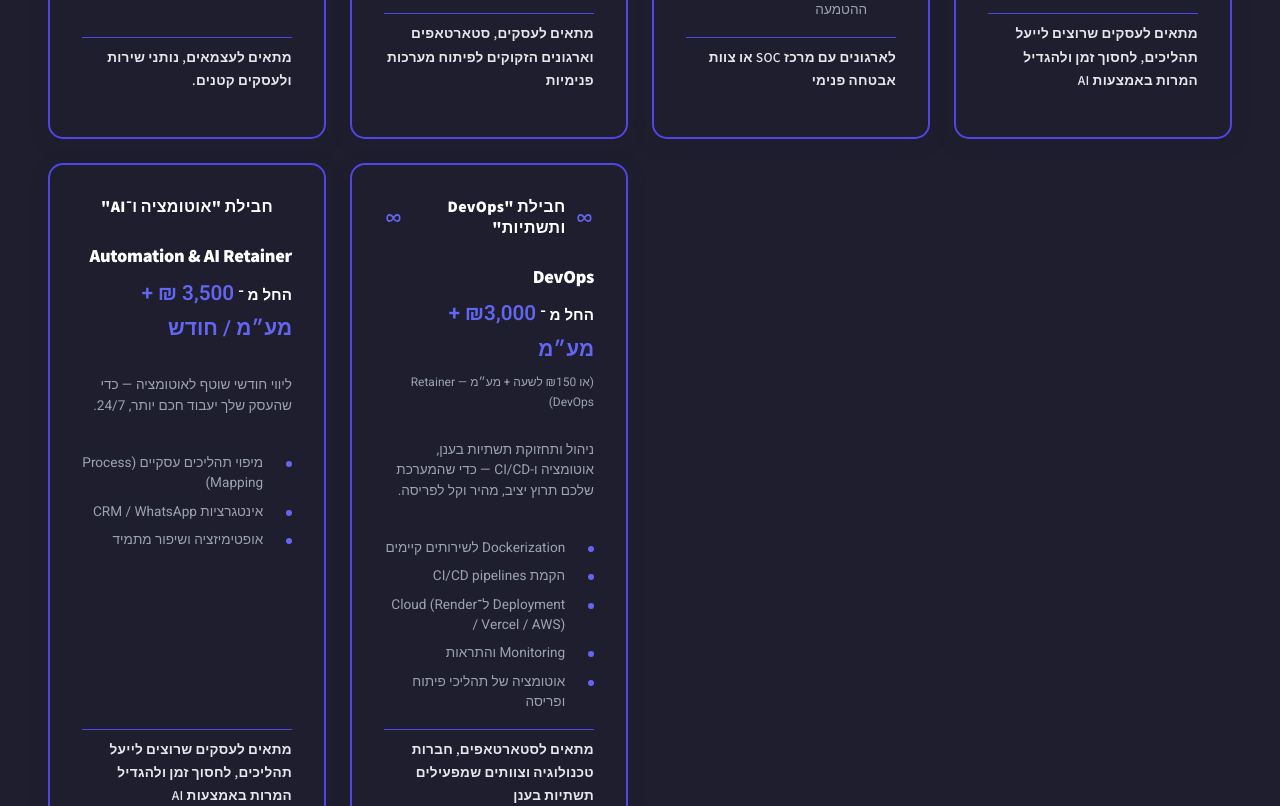
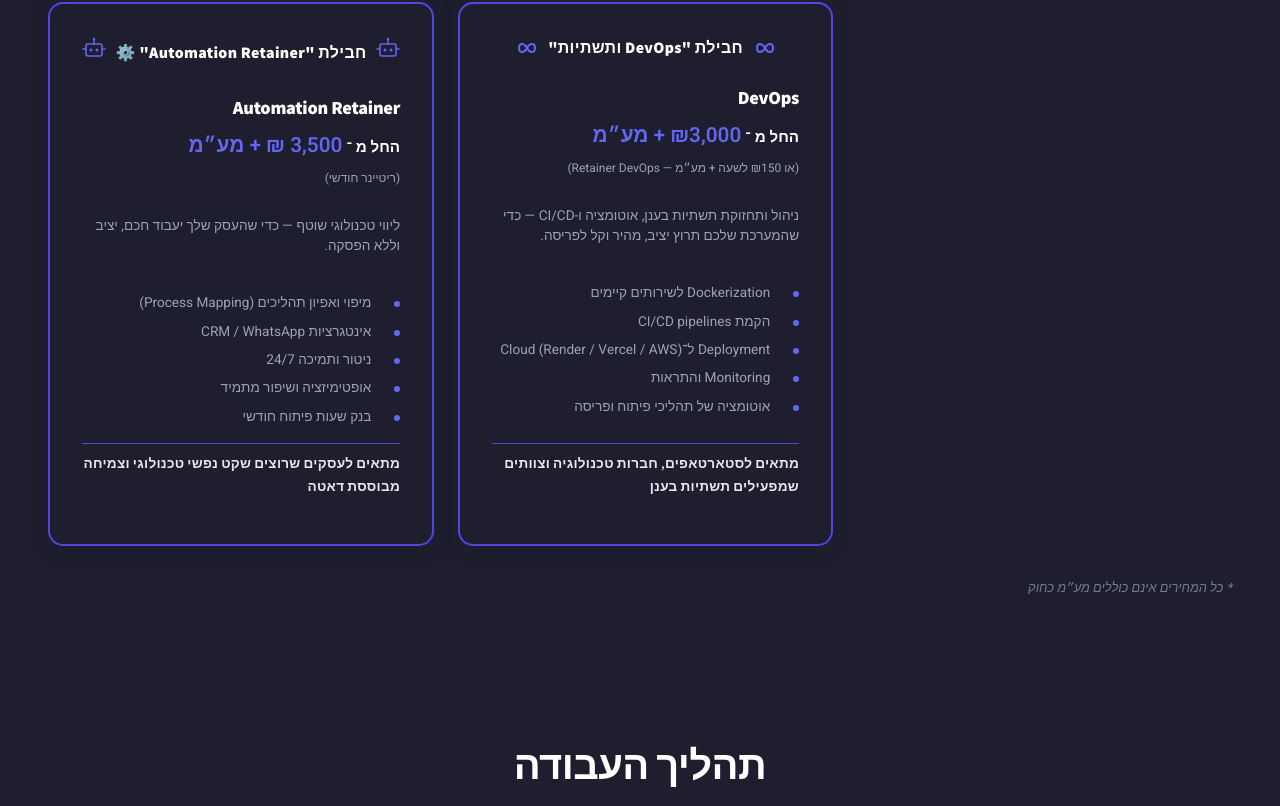
Before and after one commit to PrimeDev-IL/Portfolio, a React (Vite) app: page / in a window 1280 px wide. Shown: the part 2514-3320 px from the top of the page. Built offline with nearby package versions, Linux system fonts and the light colour scheme.

Commit message:
Add Automation Retainer card with updated styles and new AI bot icon

```diff
--- a/src/assets/styles/cmps/Packages.css
+++ b/src/assets/styles/cmps/Packages.css
@@ -25,7 +25,7 @@
 
     >.packages-cards {
         display: grid;
-        grid-template-columns: repeat(4, 1fr);
+        grid-template-columns: repeat(5, 1fr);
         gap: 1.5rem;
         width: 100%;
 
@@ -78,10 +78,16 @@
                 height: 24px;
             }
 
+            .ai-bot-icon {
+                width: 24px;
+                height: 24px;
+            }
+
             .card-eyebrow {
                 font-size: 1rem;
                 font-weight: 700;
                 letter-spacing: 0.02em;
+                white-space: nowrap;
             }
 
             >.card-header {
@@ -193,6 +199,15 @@
 }
 
 
+/* Small Desktop */
+@media (max-width: 1440px) {
+    .packages-container {
+        >.packages-cards {
+            grid-template-columns: repeat(3, 1fr);
+        }
+    }
+}
+
 /* Tablet */
 @media (max-width: 1024px) {
     .packages-container {
@@ -225,7 +240,8 @@
                 .star,
                 .react-icon,
                 .cortex-icon,
-                .infinity-icon {
+                .infinity-icon,
+                .ai-bot-icon {
                     width: 18px;
                     height: 18px;
                 }
--- a/src/cmps/ApplicationCmps/svgIcons.jsx
+++ b/src/cmps/ApplicationCmps/svgIcons.jsx
@@ -187,6 +187,17 @@ export const sharedIcons = {
             <path d="M7 8C5 8 4 10 4 12C4 14 5 16 7 16C9 16 11 14 12 12C13 10 15 8 17 8C19 8 20 10 20 12C20 14 19 16 17 16C15 16 13 14 12 12C11 10 9 8 7 8"
                 stroke="#6366F1" strokeWidth="2" strokeLinecap="round" strokeLinejoin="round" fill="none" />
         </svg>
+    ),
+    aiBot: (
+        <svg className="ai-bot-icon" width="24" height="24" viewBox="0 0 24 24" fill="none" xmlns="http://www.w3.org/2000/svg" aria-hidden="true" focusable="false">
+            <rect x="4" y="8" width="16" height="12" rx="2" stroke="#6366F1" strokeWidth="1.6" fill="none" />
+            <circle cx="9" cy="14" r="1.5" fill="#6366F1" />
+            <circle cx="15" cy="14" r="1.5" fill="#6366F1" />
+            <line x1="12" y1="4" x2="12" y2="8" stroke="#6366F1" strokeWidth="1.6" strokeLinecap="round" />
+            <circle cx="12" cy="3" r="1.2" fill="#6366F1" />
+            <path d="M1 13L4 13" stroke="#6366F1" strokeWidth="1.6" strokeLinecap="round" />
+            <path d="M20 13L23 13" stroke="#6366F1" strokeWidth="1.6" strokeLinecap="round" />
+        </svg>
     )
 }
 
--- a/src/cmps/Packages.jsx
+++ b/src/cmps/Packages.jsx
@@ -95,52 +95,31 @@ export function Packages() {
                     <p className="cta">לארגונים עם מרכז SOC או צוות אבטחה פנימי</p>
                 </article>
 
-                {/* Card 4: Automation & AI Retainer */}
+                {/* Card 4: Automation */}
                 <article className="card" role="listitem">
                     <div className="card-top">
                         <span aria-hidden="true">{sharedIcons.aiBot}</span>
-                        <h3 className="card-eyebrow">חבילת "אוטומציה ו־AI"</h3>
+                        <h3 className="card-eyebrow">חבילת "Automation Retainer" ⚙️</h3>
                         <span aria-hidden="true">{sharedIcons.aiBot}</span>
                     </div>
 
                     <div className="card-header">
-                        <h2 className="card-title">Automation & AI Retainer</h2>
-                        <p className="price">החל מ ־ <span className="price-value">3,500 ₪ + מע״מ / חודש</span></p>
+                        <h2 className="card-title">Automation Retainer</h2>
+                        <p className="price">החל מ ־ <span className="price-value">3,500 ₪ + מע״מ</span></p>
+                        <p className="price-note">(ריטיינר חודשי)</p>
                     </div>
 
-                    <p className="card-sub">ליווי חודשי שוטף לאוטומציה — כדי שהעסק שלך יעבוד חכם יותר, 24/7.</p>
+                    <p className="card-sub">ליווי טכנולוגי שוטף — כדי שהעסק שלך יעבוד חכם, יציב וללא הפסקה.</p>
 
                     <ul className="package-features">
-                        <li>מיפוי תהליכים עסקיים (Process Mapping)</li>
+                        <li>מיפוי ואפיון תהליכים (Process Mapping)</li>
                         <li>אינטגרציות CRM / WhatsApp</li>
+                        <li>ניטור ותמיכה 24/7</li>
                         <li>אופטימיזציה ושיפור מתמיד</li>
+                        <li>בנק שעות פיתוח חודשי</li>
                     </ul>
 
-                    <p className="cta">מתאים לעסקים שרוצים לייעל תהליכים, לחסוך זמן ולהגדיל המרות באמצעות AI</p>
-                </article>
-
-                {/* Card 5: DevOps Package */}
-                <article className="card" role="listitem">
-                    <div className="card-top">
-                        <span aria-hidden="true">{sharedIcons.aiBot}</span>
-                        <h3 className="card-eyebrow">חבילת "אוטומציה ו־AI"</h3>
-                        <span aria-hidden="true">{sharedIcons.aiBot}</span>
-                    </div>
-
-                    <div className="card-header">
-                        <h2 className="card-title">Automation & AI Retainer</h2>
-                        <p className="price">החל מ ־ <span className="price-value">3,500 ₪ + מע״מ / חודש</span></p>
-                    </div>
-
-                    <p className="card-sub">ליווי חודשי שוטף לאוטומציה — כדי שהעסק שלך יעבוד חכם יותר, 24/7.</p>
-
-                    <ul className="package-features">
-                        <li>מיפוי תהליכים עסקיים (Process Mapping)</li>
-                        <li>אינטגרציות CRM / WhatsApp</li>
-                        <li>אופטימיזציה ושיפור מתמיד</li>
-                    </ul>
-
-                    <p className="cta">מתאים לעסקים שרוצים לייעל תהליכים, לחסוך זמן ולהגדיל המרות באמצעות AI</p>
+                    <p className="cta">מתאים לעסקים שרוצים שקט נפשי טכנולוגי וצמיחה מבוססת דאטה</p>
                 </article>
 
                 {/* Card 5: DevOps Package */}
```
Also changed, not shown: plan/002-automation-ai-retainer-card.md (added, +44 -0 lines).
